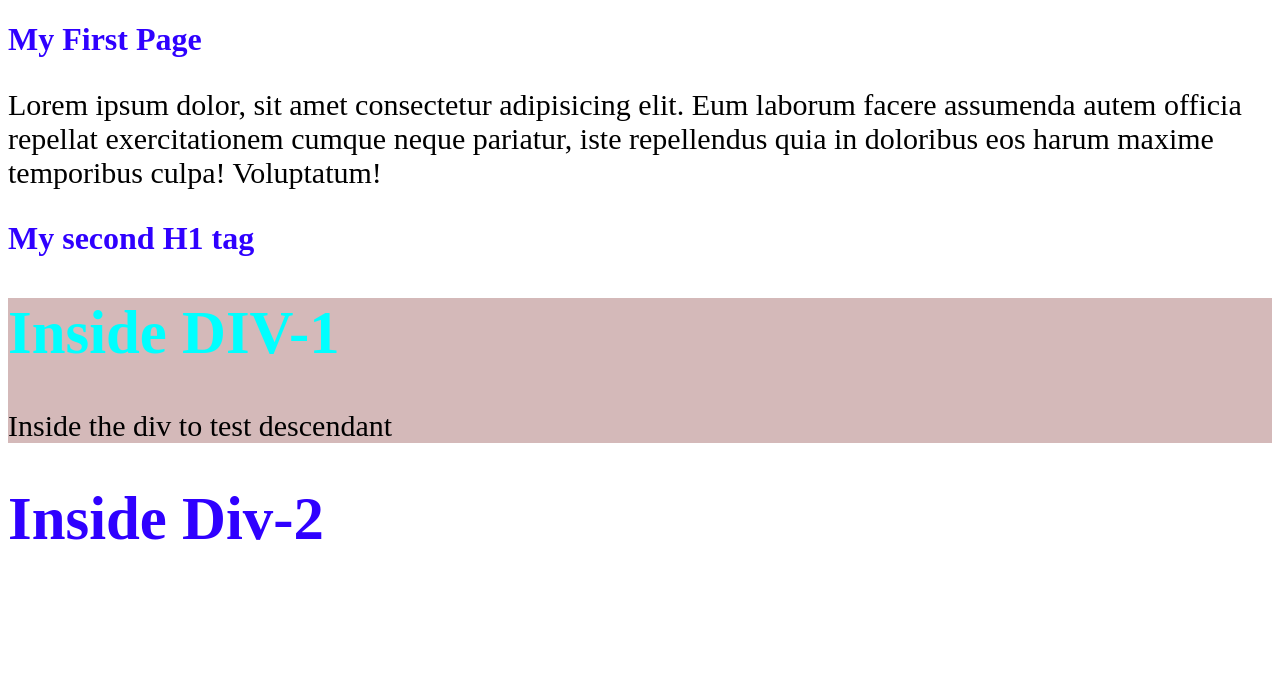
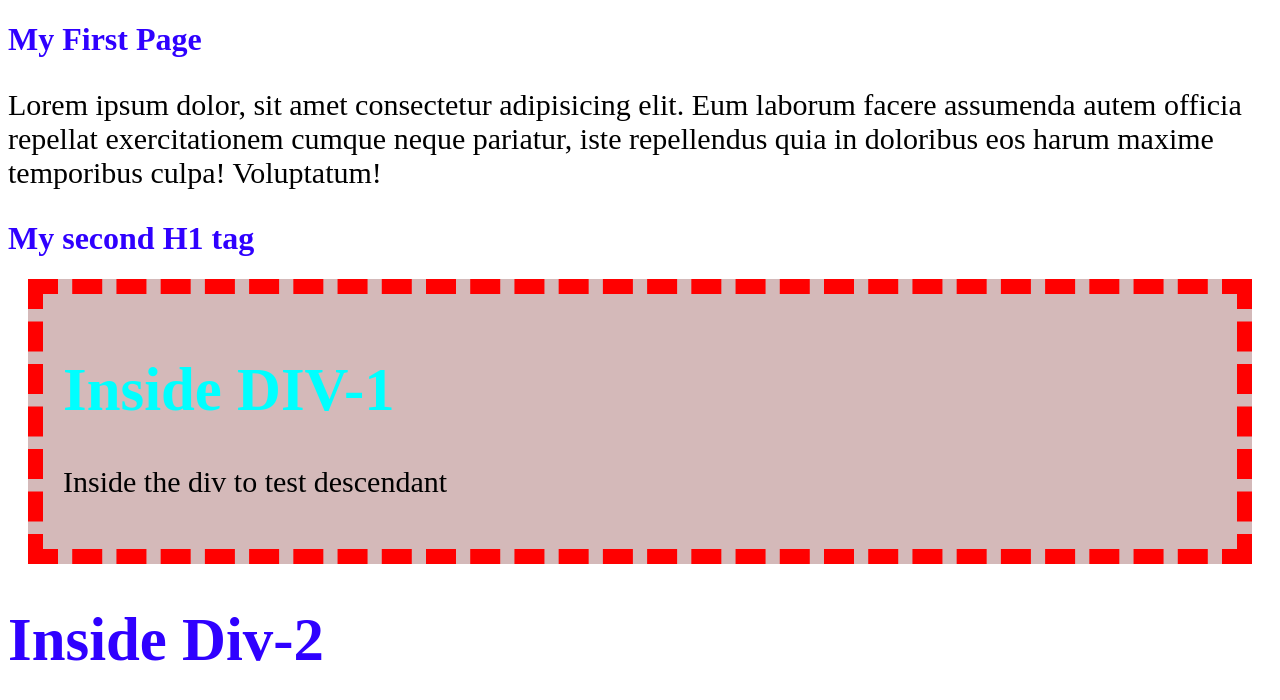
Before and after one commit to Jeffrey191997/csc105Week3, a plain HTML site: page index.html in a window 1280 px wide. Drawn offline with Linux system fonts and the light colour scheme.

Commit message:
5th commit box-model

```diff
--- a/css/index.css
+++ b/css/index.css
@@ -12,6 +12,12 @@ p {
 
 .content {
   background-color: rgb(212, 185, 185);
+  padding: 20px;
+  margin: 20px;
+  border: 15px dashed red;
+  /* border-width: 15px;
+  border-style: double;
+  border-color: blue; */
 }
 
 .content h1 {
```
